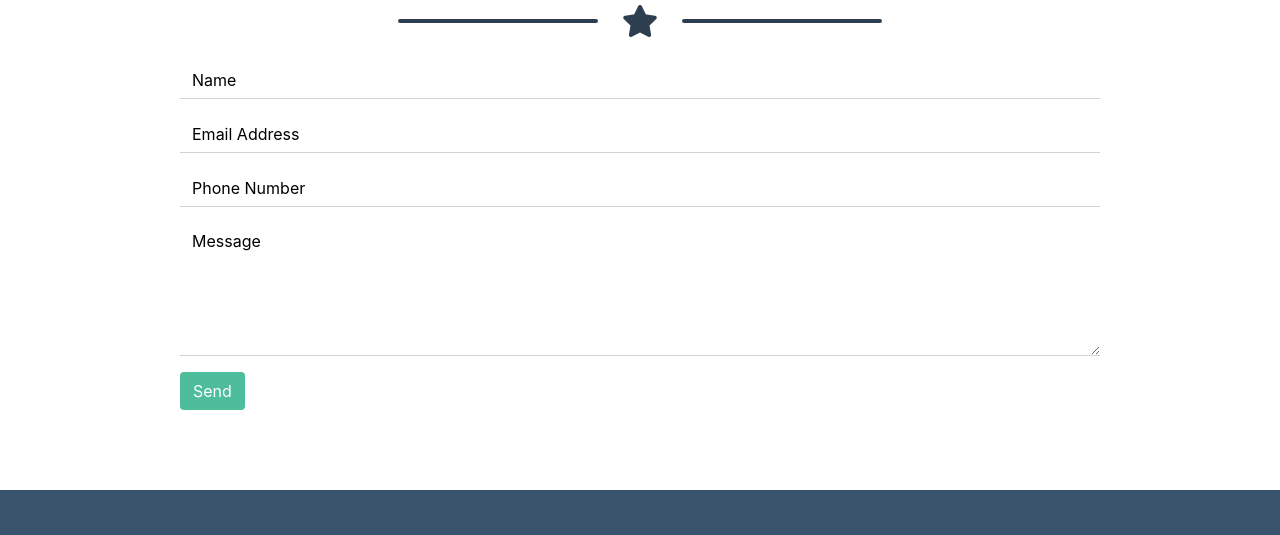
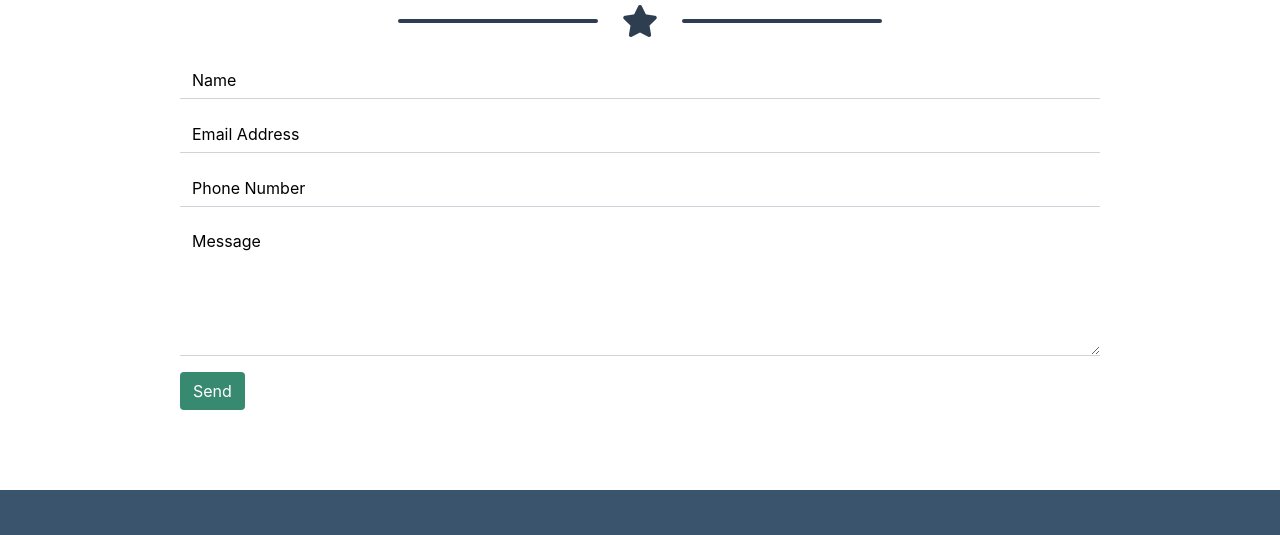
Before and after one commit to andreagavardi/html-css-bootstrap-freelancer, a plain HTML site: page index.html in a window 1280 px wide. In both pictures the pointer is over the button "Send". Shown: the part 1883-2418 px from the top of the page. Drawn offline with nearby package versions, Linux system fonts and the light colour scheme.

Commit message:
aggiunto effetto hover su btn submit

```diff
--- a/assets/css/style.css
+++ b/assets/css/style.css
@@ -102,7 +102,9 @@ main
 .form-group .btn {
   color: white;
 }
-
+.form-group .btn:hover {
+  background-color: #378970;
+}
 /* FOOTER  */
 
 .socials .fab {
```
